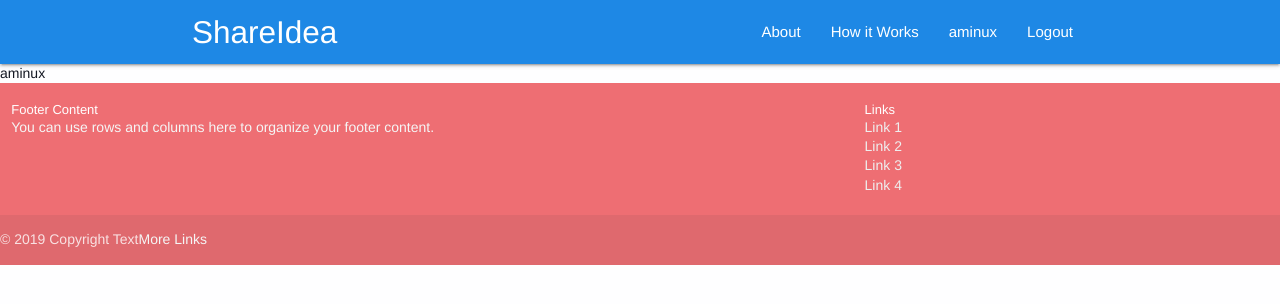
After one commit to AminAbdisamad/django-app, a Django app: page /users/profile/ in a window 1280 px wide. The commit adds this page. Shown: the top 304 px of the page. Run offline with Django 3.2, Linux system fonts and the light colour scheme; a user stored in the database is signed in.

Commit message:
updated views and profile page

```diff
--- a/blog/blog/settings.py
+++ b/blog/blog/settings.py
@@ -125,3 +125,4 @@ STATIC_URL = '/static/'
 CRISPY_TEMPLATE_PACK = 'materialize_css_forms'
 # redirecting login
 LOGIN_REDIRECT_URL = 'home-page'
+LOGIN_URL = 'login'
--- a/blog/blog/urls.py
+++ b/blog/blog/urls.py
@@ -7,10 +7,11 @@ from django.contrib.auth import views as auth_views
 urlpatterns = [
     path('pages/', include('pages.urls')),
     # Create blog home page without redirect
-    # path('', include('pages.urls')),
-    path('', include('users.urls')),
+    path('', include('pages.urls')),
+    path('users/', include('users.urls')),
     path('login/', auth_views.LoginView.as_view(
         template_name='users/login.html'), name='login'),
-    path('logout/', auth_views.LoginView.as_view(template_name='users/logout.html'), name='logout'),
+    path('logout/', auth_views.LogoutView.as_view(
+        template_name='users/logout.html'), name='logout'),
     path('admin/', admin.site.urls),
 ]
--- a/blog/pages/templates/pages/base.html
+++ b/blog/pages/templates/pages/base.html
@@ -25,17 +25,17 @@
   </head>
   <body>
     <!-- Navigations -->
-    <nav class="z-depth-0">
+    <nav class="z-depth-1">
       <div class="nav-wrapper blue darken-1  ">
         <div class="container ">
-          <a href="#" class="brand-logo">Logo</a>
+          <a href="#" class="brand-logo">ShareIdea</a>
           <ul id="nav-mobile" class="right hide-on-med-and-down">
             <li><a href="# ">About</a></li>
             <li><a href="#">How it Works</a></li>
             <!-- It should Only shown if the user is logged in -->
             {% if user.is_authenticated %}
             <li>
-              <a href="#">{{ user.username }}</a>
+              <a href="{% url 'profile' %}">{{ user.username }}</a>
             </li>
             <li><a href="{% url 'logout' %}">Logout</a></li>
             {% else %}
--- /dev/null
+++ b/blog/users/templates/users/profile.html
@@ -0,0 +1,6 @@
+{% extends 'pages/base.html' %}
+
+ {% block content %}
+{{ user.username }}
+
+{% endblock content %}
--- a/blog/users/urls.py
+++ b/blog/users/urls.py
@@ -3,5 +3,6 @@ from . import views
 
 urlpatterns = [
     path('', views.login, name="login"),
-    path('register/', views.register, name="register")
+    path('register/', views.register, name="register"),
+    path('profile/', views.profile, name="profile")
 ]
--- a/blog/users/views.py
+++ b/blog/users/views.py
@@ -1,8 +1,10 @@
 # render and redirect are in django.shortcuts module
 from django.shortcuts import render, redirect
+# For flash messages
 from django.contrib import messages
+# login required decorators
+from django.contrib.auth.decorators import login_required
 from .forms import UserRegistrationForm
-# For flash messages
 
 
 def register(request):
@@ -24,7 +26,11 @@ def register(request):
 def login(request):
     return render(request, 'users/login.html')
 
-
+# After we set login_required it'll automatically redirect to account/login
+#  so we'll change the URL in the setting eg (LOGIN_URL = 'login')
+@login_required
+def profile(request):
+    return render(request, 'users/profile.html')
 # different flash messages
 # message.debug
 # message.info
```
Also changed, not shown: blog/db.sqlite3.
